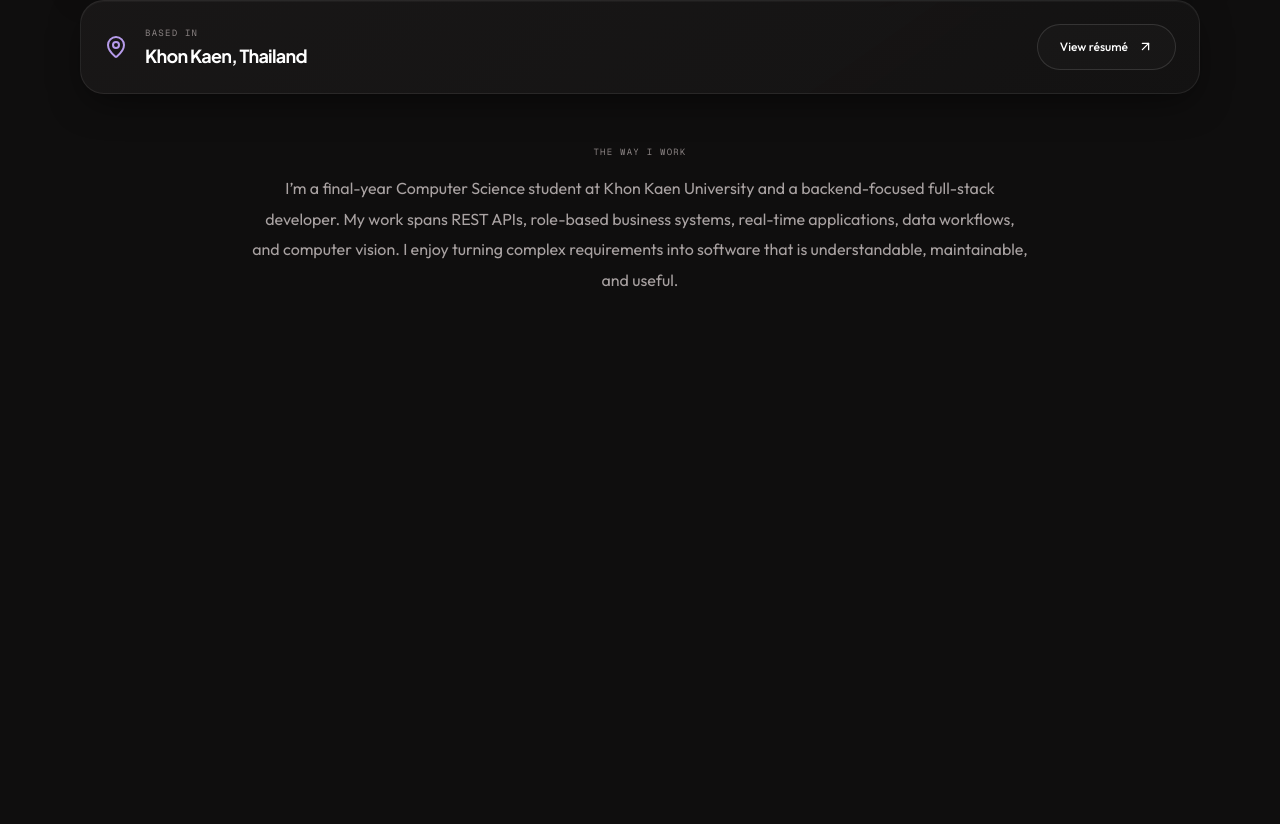
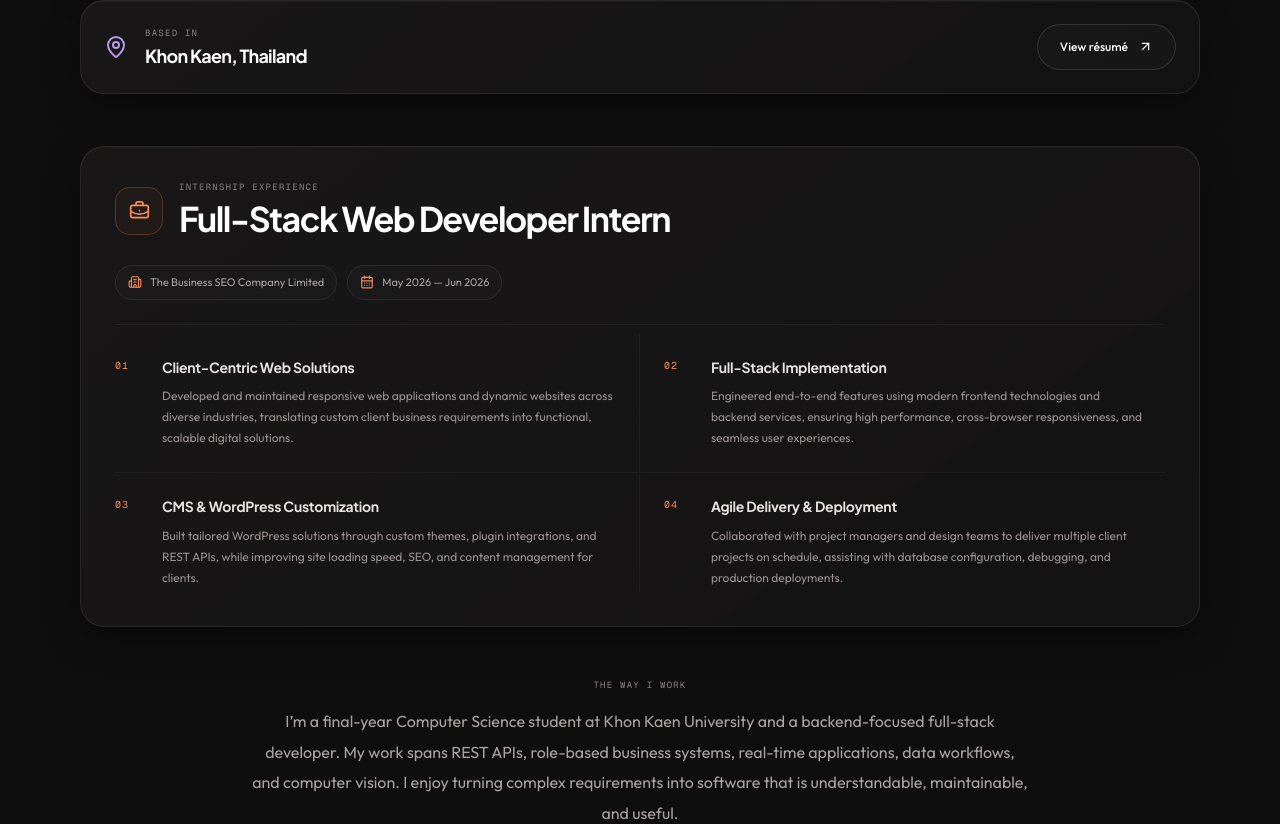
Before and after one commit to nicky-wrc/my-portfolio, a Next.js app: page / in a window 1280 px wide. Shown: the part 3397-4221 px from the top of the page. Built offline with nearby package versions, Linux system fonts and the light colour scheme; no server answers; a web font is replaced by a local one.

Commit message:
More Internship

```diff
--- a/src/components/AboutOverviewContent.tsx
+++ b/src/components/AboutOverviewContent.tsx
@@ -9,6 +9,9 @@ import {
   Linkedin,
   Instagram,
   Code2,
+  BriefcaseBusiness,
+  Building2,
+  CalendarDays,
   GraduationCap,
   MapPin,
 } from "lucide-react";
@@ -16,6 +19,29 @@ import AboutHeader from "@/components/sections/About/AboutHeader";
 import { siteConfig } from "@/data/site";
 import { projects } from "@/data/projects";
 import { useScrollReveal } from "@/hooks/useScrollReveal";
+
+const internshipHighlights = [
+  {
+    title: "Client-Centric Web Solutions",
+    description:
+      "Developed and maintained responsive web applications and dynamic websites across diverse industries, translating custom client business requirements into functional, scalable digital solutions.",
+  },
+  {
+    title: "Full-Stack Implementation",
+    description:
+      "Engineered end-to-end features using modern frontend technologies and backend services, ensuring high performance, cross-browser responsiveness, and seamless user experiences.",
+  },
+  {
+    title: "CMS & WordPress Customization",
+    description:
+      "Built tailored WordPress solutions through custom themes, plugin integrations, and REST APIs, while improving site loading speed, SEO, and content management for clients.",
+  },
+  {
+    title: "Agile Delivery & Deployment",
+    description:
+      "Collaborated with project managers and design teams to deliver multiple client projects on schedule, assisting with database configuration, debugging, and production deployments.",
+  },
+];
 
 export default function AboutOverviewContent() {
   const entrance = useScrollReveal({ image: true, distance: 30 });
@@ -178,6 +204,46 @@ export default function AboutOverviewContent() {
           </a>
         </motion.article>
       </div>
+      <motion.section
+        {...entrance}
+        className="about-experience glass-card"
+        aria-labelledby="internship-experience-title"
+      >
+        <div className="experience-heading">
+          <div className="experience-icon" aria-hidden="true">
+            <BriefcaseBusiness />
+          </div>
+          <div>
+            <p className="micro-label">INTERNSHIP EXPERIENCE</p>
+            <h2 id="internship-experience-title">
+              Full-Stack Web Developer Intern
+            </h2>
+          </div>
+        </div>
+        <div className="experience-meta">
+          <span>
+            <Building2 aria-hidden="true" />
+            The Business SEO Company Limited
+          </span>
+          <span>
+            <CalendarDays aria-hidden="true" />
+            May 2026 — Jun 2026
+          </span>
+        </div>
+        <ol className="experience-highlights">
+          {internshipHighlights.map((highlight, index) => (
+            <li key={highlight.title}>
+              <span className="experience-number" aria-hidden="true">
+                {String(index + 1).padStart(2, "0")}
+              </span>
+              <div>
+                <h3>{highlight.title}</h3>
+                <p>{highlight.description}</p>
+              </div>
+            </li>
+          ))}
+        </ol>
+      </motion.section>
       <motion.div {...entrance} className="about-story">
         <p className="micro-label">THE WAY I WORK</p>
         <p>
--- a/src/styles/portfolio.css
+++ b/src/styles/portfolio.css
@@ -606,6 +606,99 @@ html {
   margin: 52px auto 0;
   text-align: center;
 }
+.about-experience {
+  max-width: 1120px;
+  margin: 52px auto 0;
+  padding: 34px;
+}
+.experience-heading {
+  display: flex;
+  align-items: center;
+  gap: 16px;
+}
+.experience-icon {
+  width: 48px;
+  height: 48px;
+  display: grid;
+  place-items: center;
+  flex: 0 0 auto;
+  border: 1px solid #fb8a5940;
+  border-radius: 15px;
+  color: #fb8a59;
+  background: #fb8a5909;
+}
+.experience-icon svg {
+  width: 21px;
+  height: 21px;
+}
+.experience-heading h2 {
+  margin-top: 5px;
+  font: 700 clamp(22px, 3vw, 34px)/1.2 var(--font-plus-jakarta-sans), sans-serif;
+  letter-spacing: -0.045em;
+}
+.experience-meta {
+  display: flex;
+  flex-wrap: wrap;
+  gap: 10px;
+  margin: 25px 0 9px;
+  padding-bottom: 24px;
+  border-bottom: 1px solid #ffffff0d;
+}
+.experience-meta span {
+  display: inline-flex;
+  align-items: center;
+  gap: 8px;
+  padding: 8px 12px;
+  border: 1px solid #ffffff12;
+  border-radius: 99px;
+  color: #aaa3a3;
+  background: #ffffff04;
+  font-size: 11px;
+}
+.experience-meta svg {
+  width: 14px;
+  height: 14px;
+  color: #fb8a59;
+}
+.experience-highlights {
+  display: grid;
+  grid-template-columns: repeat(2, minmax(0, 1fr));
+  list-style: none;
+}
+.experience-highlights li {
+  display: grid;
+  grid-template-columns: 34px 1fr;
+  gap: 13px;
+  padding: 24px 22px 24px 0;
+  border-bottom: 1px solid #ffffff0b;
+}
+.experience-highlights li:nth-child(odd) {
+  border-right: 1px solid #ffffff0b;
+}
+.experience-highlights li:nth-child(even) {
+  padding-left: 24px;
+}
+.experience-highlights li:nth-last-child(-n + 2) {
+  border-bottom: 0;
+  padding-bottom: 4px;
+}
+.experience-number {
+  padding-top: 3px;
+  color: #fb8a59;
+  font: 10px/1 var(--font-geist-mono), monospace;
+  letter-spacing: 0.1em;
+}
+.experience-highlights h3 {
+  color: #e7e2e2;
+  font: 650 14px/1.4 var(--font-plus-jakarta-sans), sans-serif;
+  letter-spacing: -0.02em;
+}
+.experience-highlights p {
+  margin-top: 8px;
+  color: #989191;
+  font-size: 12px;
+  line-height: 1.75;
+}
 .about-story > p:last-child {
   font-size: 16px;
   line-height: 1.9;
@@ -1788,6 +1881,31 @@ html {
   .about-story {
     margin-top: 35px;
   }
+  .about-experience {
+    margin-top: 35px;
+    padding: 24px 20px;
+  }
+  .experience-highlights {
+    grid-template-columns: 1fr;
+  }
+  .experience-highlights li,
+  .experience-highlights li:nth-child(even) {
+    padding: 20px 0;
+    border-right: 0;
+    border-bottom: 1px solid #ffffff0b;
+  }
+  .experience-highlights li:nth-last-child(2) {
+    border-bottom: 1px solid #ffffff0b;
+    padding-bottom: 20px;
+  }
+  .experience-highlights li:last-child {
+    border-bottom: 0;
+    padding-bottom: 0;
+  }
+  .experience-meta {
+    align-items: flex-start;
+    flex-direction: column;
+  }
   .about-story > p:last-child {
     font-size: 13px;
   }
```
